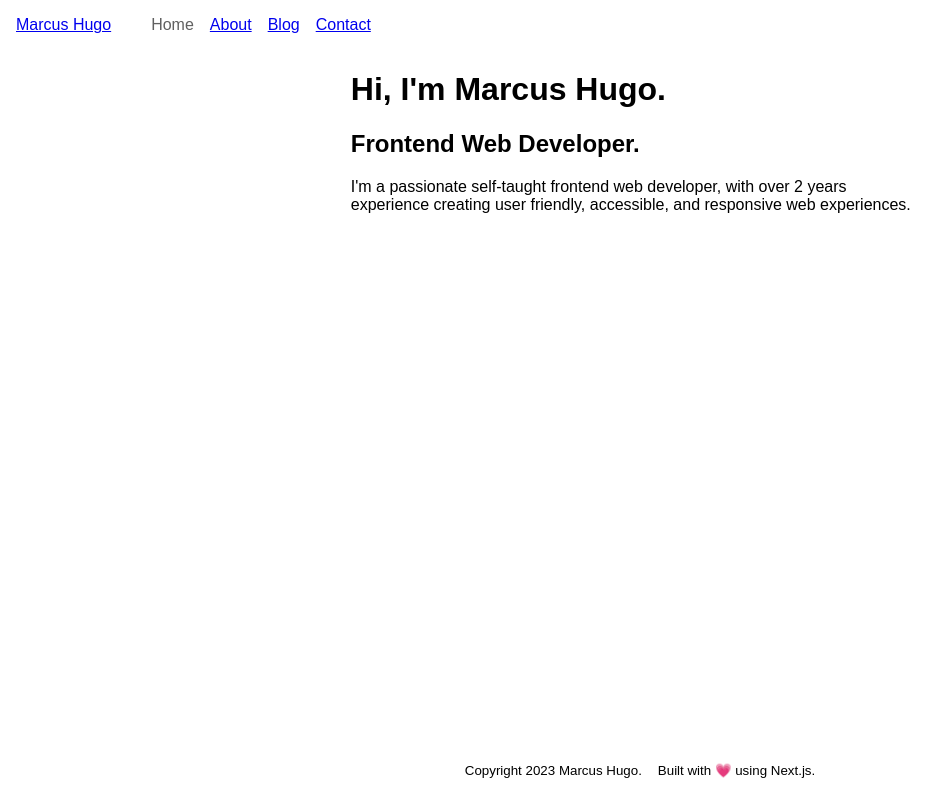
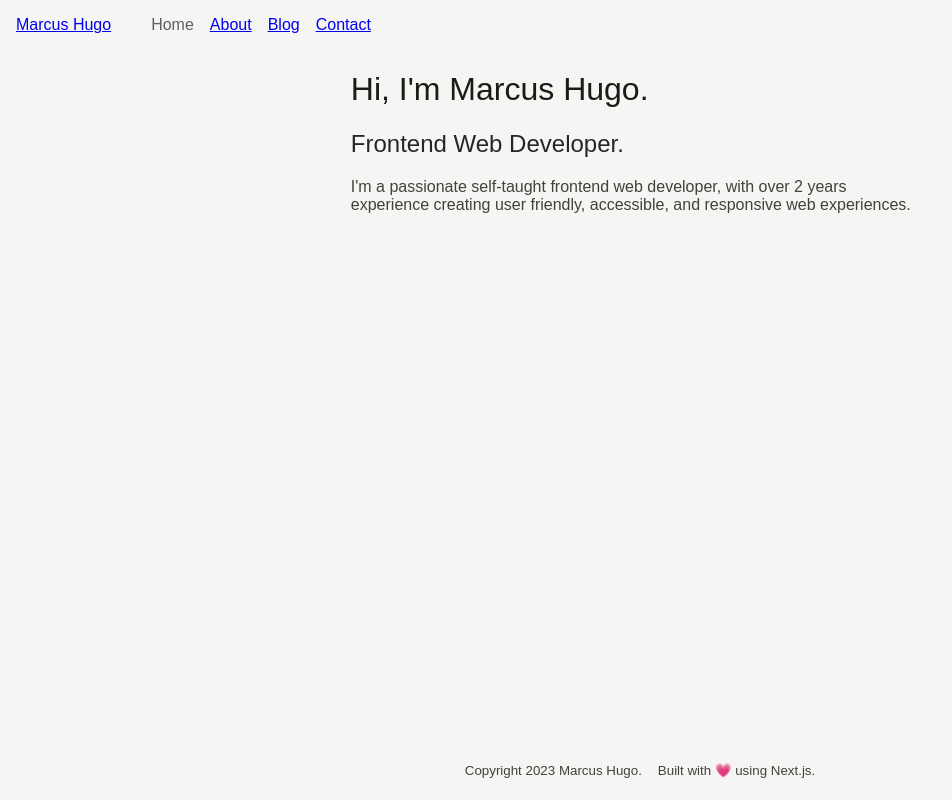
Before and after one commit to marcus-hugo/next.js-tutorial, a Next.js app: page / in a window 1280 px wide. Shown: the whole page, without its empty margins (0-952 px from the left). Built offline with nearby package versions, Linux system fonts and the light colour scheme.

Commit message:
new css module, global styles

```diff
--- a/styles/global.css
+++ b/styles/global.css
@@ -1,10 +1,8 @@
-:root {
-  color-scheme: dark light;
-}
-
 body {
   font-family: sans-serif;
   margin: 0;
+  background: #f5f5f4;
+  color: #44403c;
 }
 
 header,
@@ -28,6 +26,15 @@ main {
   align-items: center;
 }
 
+h1 {
+  color: #1c1917;
+  font-weight: 400;
+}
+
+h2 {
+  color: #292524;
+  font-weight: 300;
+}
 p {
   max-width: 65ch;
 }
@@ -42,3 +49,14 @@ p {
   color: #606060;
   text-decoration: none;
 }
+
+.about-text__image {
+  float: left;
+  shape-outside: circle(37.35% at center center);
+  shape-margin: 1rem;
+  margin: 0 1rem 1rem 0;
+  border-radius: 50%;
+}
+.hero_wavy-hand {
+  font-size: 45px;
+}
--- /dev/null
+++ b/styles/layout.module.css
@@ -0,0 +1,5 @@
+.container {
+  max-width: 36rem;
+  padding: 0 1rem;
+  margin: 3rem auto 6rem;
+}
```
Also changed, not shown: styles/post.module.css (deleted, +0 -19 lines).
